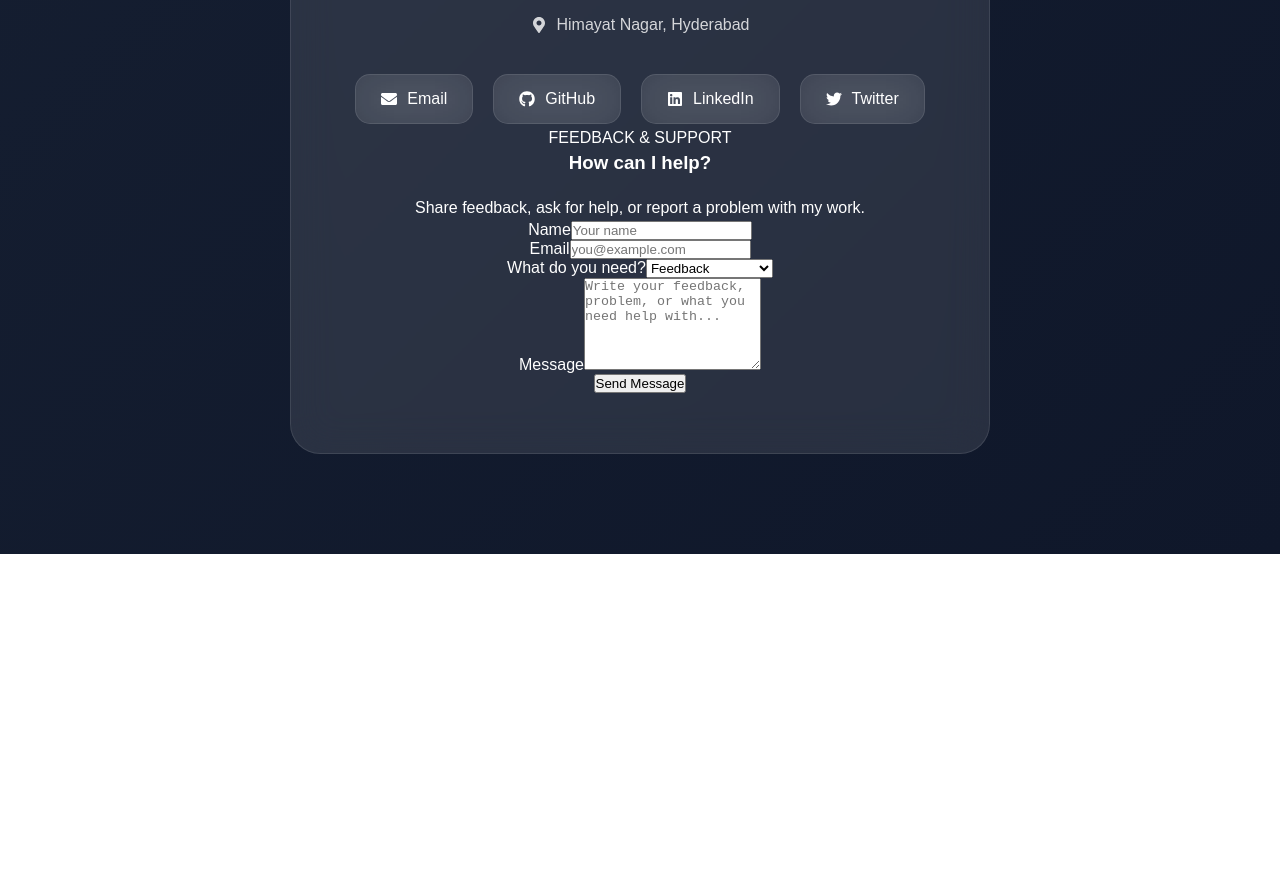
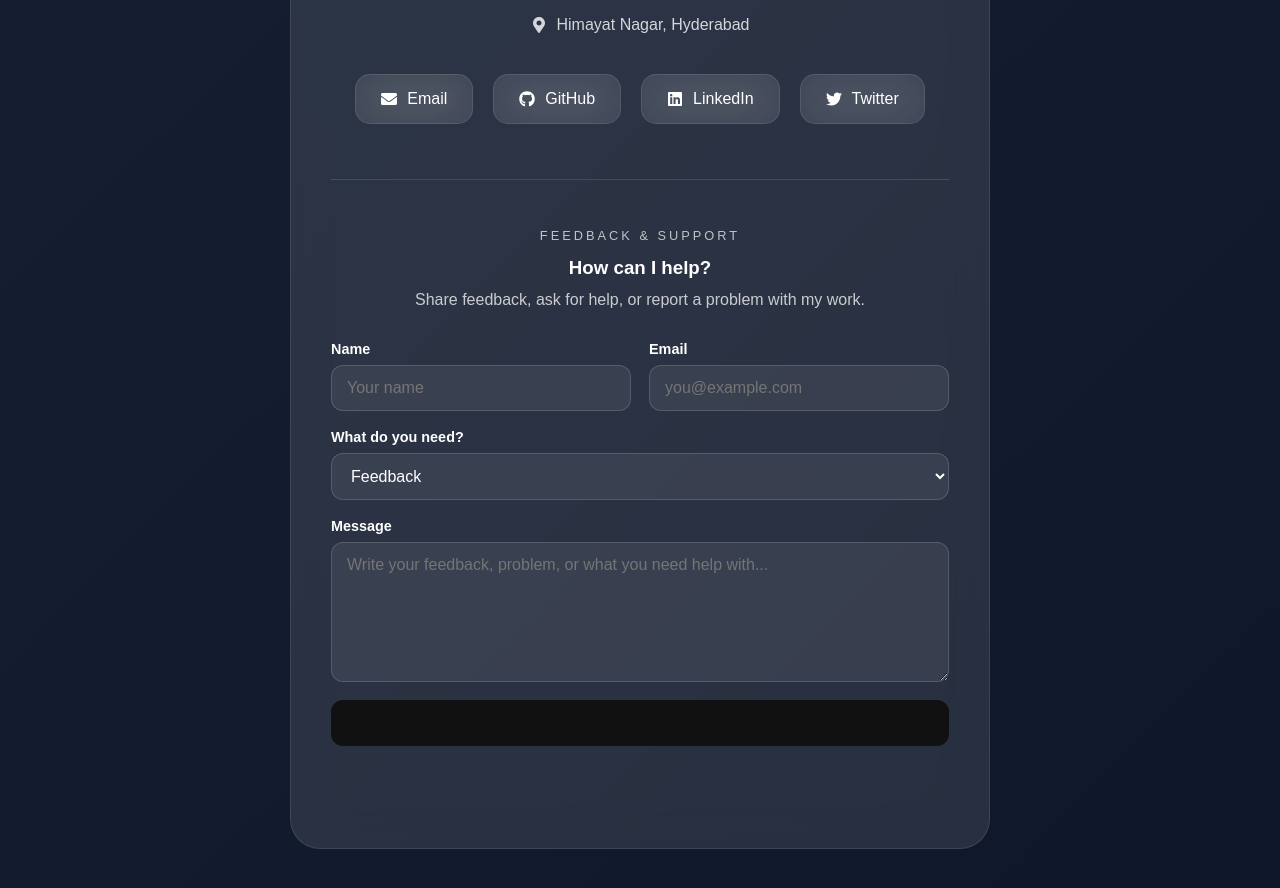
Before and after one commit to 77sathish/ai-engineer-portfolio, a React (Vite) app: page / in a window 1280 px wide. Shown: the part 8500-9388 px from the top of the page. Before the commit the page ends 9054 px from the top, so only its background shows below. Built offline with nearby package versions, Linux system fonts and the light colour scheme.

Commit message:
Style contact feedback and support form

```diff
--- a/src/styles/Contact.css
+++ b/src/styles/Contact.css
@@ -1,28 +1,21 @@
 .contact-section {
 text-align: center;
+padding-bottom: 80px;
 }
 
 .contact-card {
 max-width: 700px;
-
 margin: auto;
-
 padding: 60px 40px;
-
 border-radius: 30px;
-
 backdrop-filter: blur(20px);
-
 background: rgba(255, 255, 255, 0.1);
-
 border: 1px solid rgba(255, 255, 255, 0.1);
 }
 
 .contact-label {
 letter-spacing: 4px;
-
 opacity: 0.7;
-
 margin-bottom: 15px;
 }
 
@@ -36,45 +29,29 @@ margin-bottom: 20px;
 
 .contact-location {
 display: flex;
-
 justify-content: center;
-
 align-items: center;
-
 gap: 10px;
-
 margin-bottom: 40px;
-
 opacity: 0.8;
 }
 
 .social-links {
 display: flex;
-
 flex-wrap: wrap;
-
 justify-content: center;
-
 gap: 20px;
 }
 
 .social-links a {
 display: flex;
-
 align-items: center;
-
 gap: 10px;
-
 padding: 15px 25px;
-
 border-radius: 15px;
-
 backdrop-filter: blur(20px);
-
 background: rgba(255, 255, 255, 0.08);
-
 border: 1px solid rgba(255, 255, 255, 0.1);
-
 transition: 0.3s;
 }
 
@@ -82,15 +59,147 @@ transition: 0.3s;
 transform: translateY(-5px);
 }
 
+.feedback-form-wrapper {
+margin-top: 55px;
+padding-top: 45px;
+border-top: 1px solid rgba(255, 255, 255, 0.12);
+text-align: left;
+}
+
+.feedback-heading {
+text-align: center;
+margin-bottom: 28px;
+}
+
+.feedback-label {
+letter-spacing: 3px;
+font-size: 0.8rem;
+opacity: 0.7;
+margin-bottom: 10px;
+}
+
+.feedback-heading h3 {
+margin-bottom: 8px;
+}
+
+.feedback-heading p:last-child {
+opacity: 0.75;
+line-height: 1.6;
+}
+
+.feedback-form {
+display: flex;
+flex-direction: column;
+gap: 18px;
+}
+
+.feedback-field-row {
+display: grid;
+grid-template-columns: 1fr 1fr;
+gap: 18px;
+}
+
+.feedback-field {
+display: flex;
+flex-direction: column;
+gap: 8px;
+}
+
+.feedback-field label {
+font-size: 0.9rem;
+font-weight: 600;
+}
+
+.feedback-field input,
+.feedback-field select,
+.feedback-field textarea {
+width: 100%;
+box-sizing: border-box;
+padding: 13px 15px;
+border-radius: 12px;
+background: rgba(255, 255, 255, 0.07);
+border: 1px solid rgba(255, 255, 255, 0.15);
+color: inherit;
+font: inherit;
+outline: none;
+transition: border-color 0.2s, background 0.2s;
+}
+
+.feedback-field input:focus,
+.feedback-field select:focus,
+.feedback-field textarea:focus {
+border-color: currentColor;
+background: rgba(255, 255, 255, 0.1);
+}
+
+.feedback-field textarea {
+resize: vertical;
+min-height: 140px;
+}
+
+.feedback-field select option {
+color: #111;
+background: #fff;
+}
+
+.feedback-submit {
+border: 0;
+border-radius: 12px;
+padding: 14px 24px;
+font: inherit;
+font-weight: 700;
+cursor: pointer;
+background: currentColor;
+color: #111;
+transition: transform 0.2s, opacity 0.2s;
+}
+
+.feedback-submit:hover:not(:disabled) {
+transform: translateY(-2px);
+}
+
+.feedback-submit:disabled {
+cursor: wait;
+opacity: 0.6;
+}
+
+.feedback-status {
+min-height: 24px;
+text-align: center;
+font-size: 0.9rem;
+}
+
+.feedback-status.success {
+font-weight: 600;
+}
+
+.feedback-status.error {
+font-weight: 600;
+}
+
 body.light-mode .contact-card,
 body.light-mode .social-links a {
 background: rgba(135, 206, 250, 0.08);
+border: 1px solid rgba(135, 206, 250, 0.2);
+}
 
-border: 1px solid rgba(135, 206, 250, 0.2);
+body.light-mode .feedback-field input,
+body.light-mode .feedback-field select,
+body.light-mode .feedback-field textarea {
+background: rgba(135, 206, 250, 0.06);
+border-color: rgba(135, 206, 250, 0.2);
 }
 
 @media (max-width: 768px) {
 .social-links {
     flex-direction: column;
 }
+
+.feedback-field-row {
+    grid-template-columns: 1fr;
 }
+
+.contact-card {
+    padding: 45px 22px;
+}
+}
```
